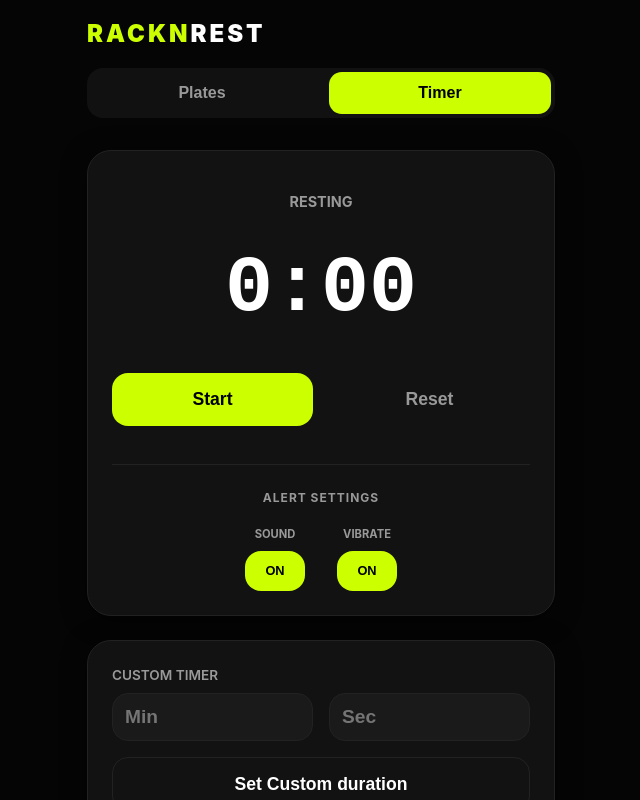
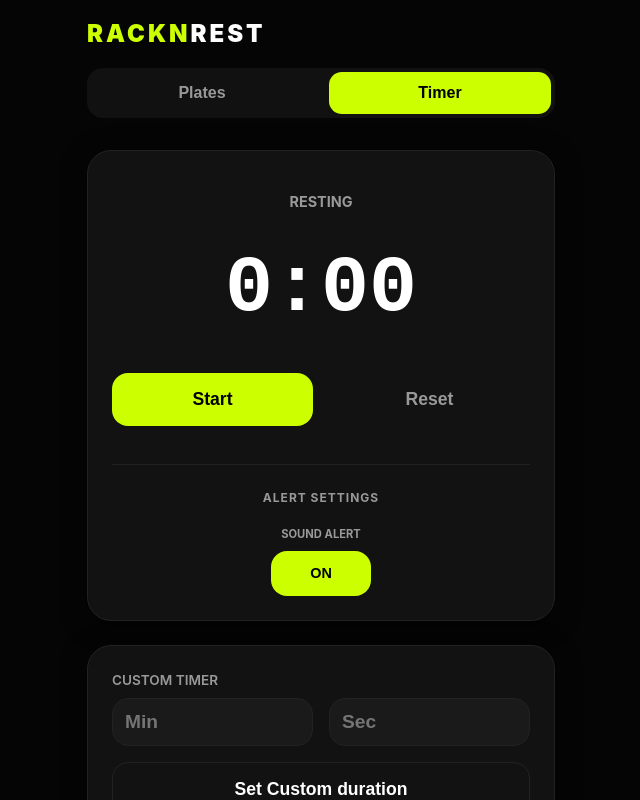
Before and after one commit to HotSauceZee/RacknRest, a React (Vite) app: page / in a window 1280 px wide. Both pictures are taken after a click on the button "Timer". Shown: the top 800 px of the page, without its empty margins (319-959 px from the left). Built offline with nearby package versions, Linux system fonts and the light colour scheme.

Commit message:
fix: remove vibration feature due to platform limitations and refine alert UI

```diff
--- a/src/components/RestTimer.jsx
+++ b/src/components/RestTimer.jsx
@@ -3,13 +3,11 @@
 const RestTimer = () => {
     // Load settings from localStorage
     const savedSound = localStorage.getItem('timer-sound') !== 'false'; // Default to true
-    const savedVibrate = localStorage.getItem('timer-vibrate') !== 'false'; // Default to true
 
     const [time, setTime] = useState(0); // in seconds
     const [isActive, setIsActive] = useState(false);
     const [mode, setMode] = useState('stopwatch'); // 'stopwatch' or 'timer'
     const [soundEnabled, setSoundEnabled] = useState(savedSound);
-    const [vibrateEnabled, setVibrateEnabled] = useState(savedVibrate);
     const timerRef = useRef(null);
 
     const [customMins, setCustomMins] = useState('');
@@ -19,9 +17,6 @@
         localStorage.setItem('timer-sound', soundEnabled);
     }, [soundEnabled]);
 
-    useEffect(() => {
-        localStorage.setItem('timer-vibrate', vibrateEnabled);
-    }, [vibrateEnabled]);
 
     useEffect(() => {
         if (isActive) {
@@ -63,10 +58,6 @@
             } catch (e) {
                 console.log('Audio not supported', e);
             }
-        }
-
-        if (vibrateEnabled && 'vibrate' in navigator) {
-            navigator.vibrate([200, 100, 200]);
         }
     };
 
@@ -120,39 +111,23 @@
                     <div style={{ fontSize: '0.75rem', color: 'var(--text-dim)', textTransform: 'uppercase', fontWeight: 'bold', letterSpacing: '1px', marginBottom: '1.2rem' }}>
                         Alert Settings
                     </div>
-                    <div className="flex-row" style={{ justifyContent: 'center', gap: '2rem' }}>
+                    <div className="flex-row" style={{ justifyContent: 'center' }}>
                         <div style={{ display: 'flex', flexDirection: 'column', alignItems: 'center', gap: '0.5rem' }}>
-                            <span style={{ fontSize: '0.7rem', color: 'var(--text-dim)', textTransform: 'uppercase', fontWeight: 'bold' }}>Sound</span>
+                            <span style={{ fontSize: '0.7rem', color: 'var(--text-dim)', textTransform: 'uppercase', fontWeight: 'bold' }}>Sound Alert</span>
                             <button
                                 className={`btn btn-outline ${soundEnabled ? '' : 'inactive'}`}
                                 style={{
-                                    width: '60px',
-                                    height: '40px',
-                                    fontSize: '0.8rem',
+                                    width: '100px',
+                                    height: '45px',
+                                    fontSize: '0.9rem',
                                     background: soundEnabled ? 'var(--accent)' : 'transparent',
                                     color: soundEnabled ? 'black' : 'var(--text-dim)',
-                                    border: soundEnabled ? 'none' : '1px solid var(--border)'
+                                    border: soundEnabled ? 'none' : '1px solid var(--border)',
+                                    fontWeight: '800'
                                 }}
                                 onClick={() => setSoundEnabled(!soundEnabled)}
                             >
                                 {soundEnabled ? 'ON' : 'OFF'}
-                            </button>
-                        </div>
-                        <div style={{ display: 'flex', flexDirection: 'column', alignItems: 'center', gap: '0.5rem' }}>
-                            <span style={{ fontSize: '0.7rem', color: 'var(--text-dim)', textTransform: 'uppercase', fontWeight: 'bold' }}>Vibrate</span>
-                            <button
-                                className={`btn btn-outline ${vibrateEnabled ? '' : 'inactive'}`}
-                                style={{
-                                    width: '60px',
-                                    height: '40px',
-                                    fontSize: '0.8rem',
-                                    background: vibrateEnabled ? 'var(--accent)' : 'transparent',
-                                    color: vibrateEnabled ? 'black' : 'var(--text-dim)',
-                                    border: vibrateEnabled ? 'none' : '1px solid var(--border)'
-                                }}
-                                onClick={() => setVibrateEnabled(!vibrateEnabled)}
-                            >
-                                {vibrateEnabled ? 'ON' : 'OFF'}
                             </button>
                         </div>
                     </div>
```
